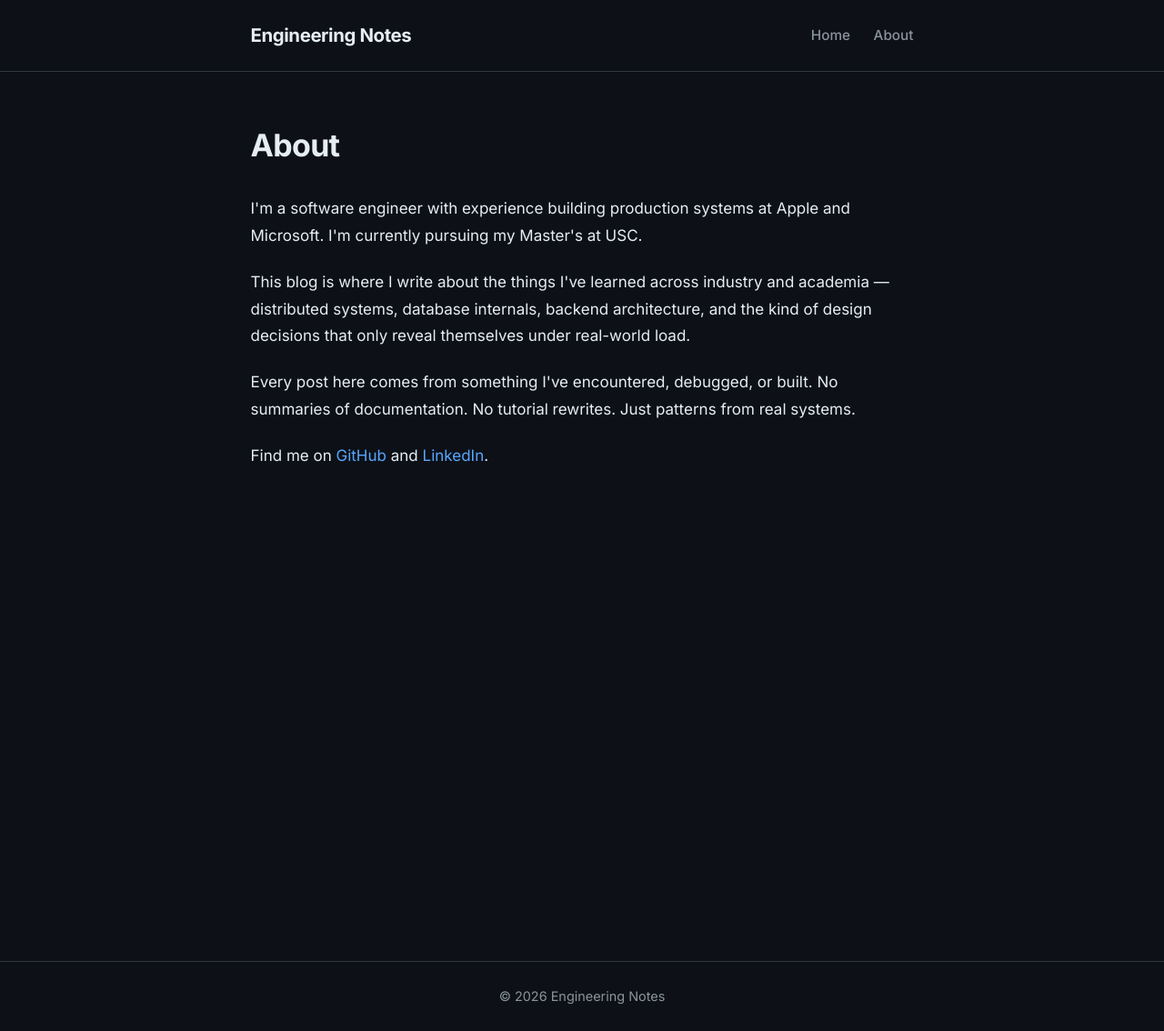
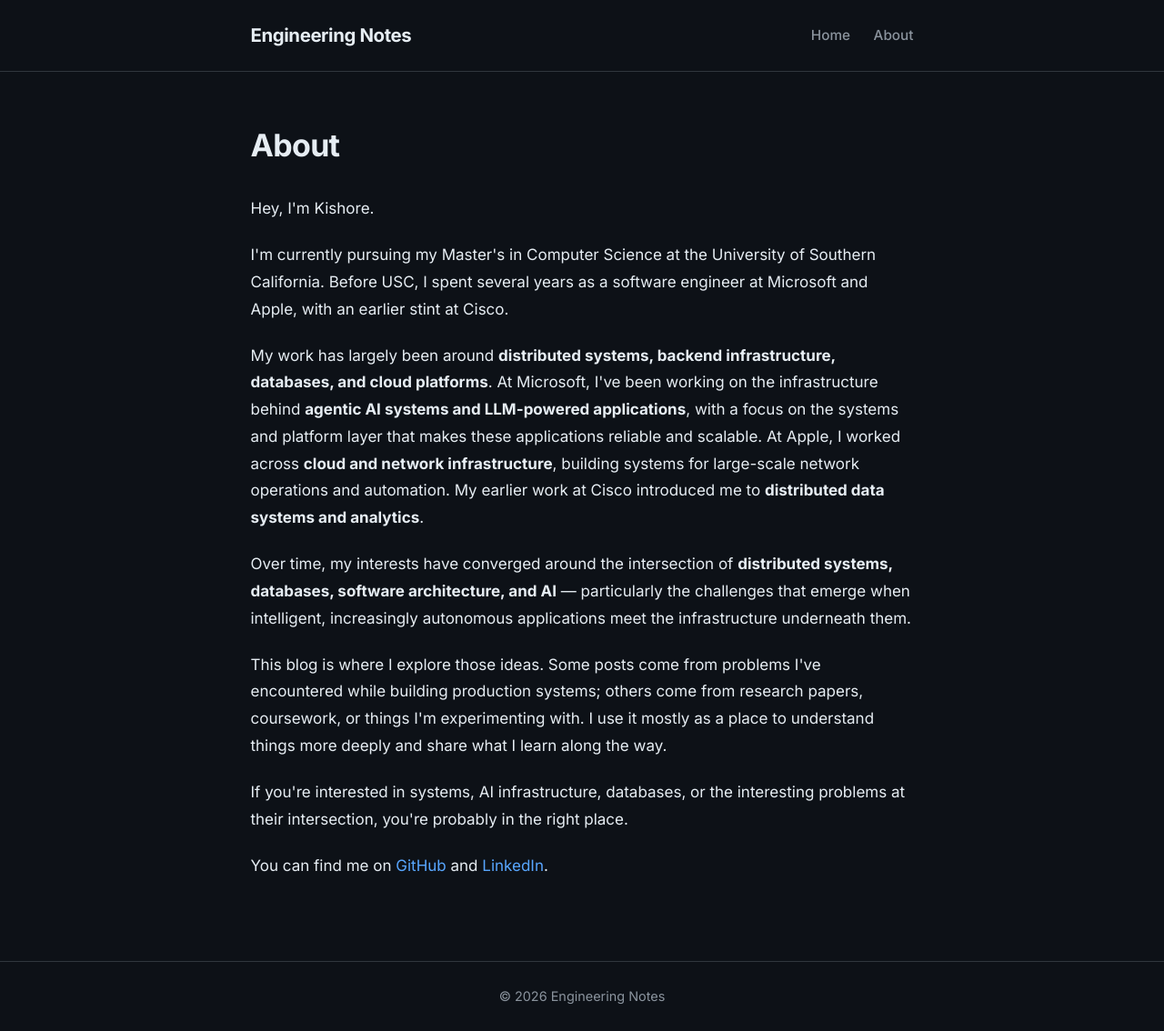
Before and after one commit to Kishore712/technical-blogs, a Jekyll site: the page built from about.md, in a window 1280 px wide and 1134 px high. Shown: the whole window at 91% size. Built offline with Jekyll 4.4.1, drawn with Linux system fonts in a browser that asks for light colours.

Commit message:
Update about page and site description

```diff
--- a/_config.yml
+++ b/_config.yml
@@ -1,5 +1,5 @@
 title: Engineering Notes
-description: Technical deep-dives on distributed systems, database internals, and backend architecture.
+description: Notes on distributed systems, databases, backend architecture, and the infrastructure behind agentic AI — shaped by things I learn across industry and academia.
 author: Kishore
 
 url: "https://kishore712.github.io"
--- a/about.md
+++ b/about.md
@@ -3,10 +3,23 @@ layout: default
 title: About
 permalink: /about/
 ---
+
 <section class="page">
+
   <h1>About</h1>
-  <p>I'm a software engineer with experience building production systems at Apple and Microsoft. I'm currently pursuing my Master's at USC.</p>
-  <p>This blog is where I write about the things I've learned across industry and academia — distributed systems, database internals, backend architecture, and the kind of design decisions that only reveal themselves under real-world load.</p>
-  <p>Every post here comes from something I've encountered, debugged, or built. No summaries of documentation. No tutorial rewrites. Just patterns from real systems.</p>
-  <p>Find me on <a href="https://github.com/Kishore712" target="_blank">GitHub</a> and <a href="https://linkedin.com/in/" target="_blank">LinkedIn</a>.</p>
+
+  <p>Hey, I'm Kishore.</p>
+
+  <p>I'm currently pursuing my Master's in Computer Science at the University of Southern California. Before USC, I spent several years as a software engineer at Microsoft and Apple, with an earlier stint at Cisco.</p>
+
+  <p>My work has largely been around <strong>distributed systems, backend infrastructure, databases, and cloud platforms</strong>. At Microsoft, I've been working on the infrastructure behind <strong>agentic AI systems and LLM-powered applications</strong>, with a focus on the systems and platform layer that makes these applications reliable and scalable. At Apple, I worked across <strong>cloud and network infrastructure</strong>, building systems for large-scale network operations and automation. My earlier work at Cisco introduced me to <strong>distributed data systems and analytics</strong>.</p>
+
+  <p>Over time, my interests have converged around the intersection of <strong>distributed systems, databases, software architecture, and AI</strong> — particularly the challenges that emerge when intelligent, increasingly autonomous applications meet the infrastructure underneath them.</p>
+
+  <p>This blog is where I explore those ideas. Some posts come from problems I've encountered while building production systems; others come from research papers, coursework, or things I'm experimenting with. I use it mostly as a place to understand things more deeply and share what I learn along the way.</p>
+
+  <p>If you're interested in systems, AI infrastructure, databases, or the interesting problems at their intersection, you're probably in the right place.</p>
+
+  <p>You can find me on <a href="https://github.com/Kishore712" target="_blank">GitHub</a> and <a href="https://linkedin.com/in/" target="_blank">LinkedIn</a>.</p>
+
 </section>
```
